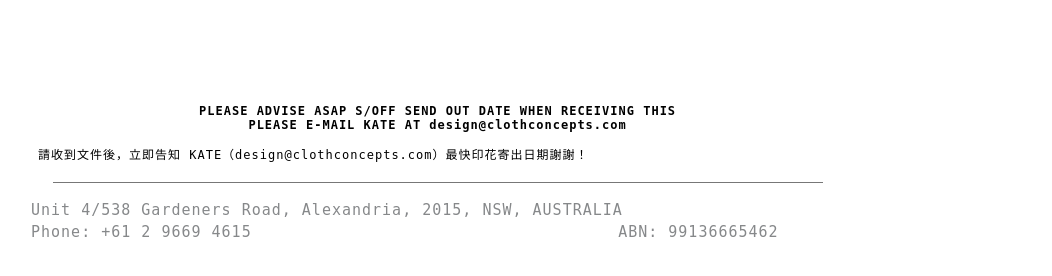
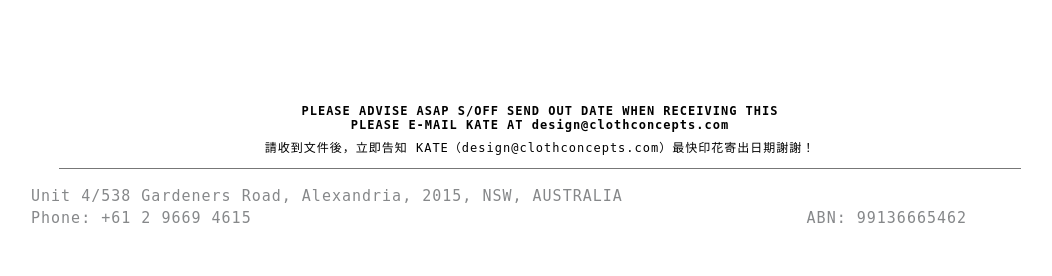
Before and after one commit to v2-software-pty-ltd/cloth-concepts-pdf-generator, a Flask app: template templates/lab_dip.html in a window 1280 px wide. Shown: the part 463-739 px from the top of the page, without its empty margins (100-1152 px from the left). Run offline with Flask 2, Linux system fonts and the light colour scheme; the template is opened without the code that fills it, so the values that code supplies are empty.

Commit message:
my change

```diff
--- a/templates/lab_dip.html
+++ b/templates/lab_dip.html
@@ -108,7 +108,7 @@
       </table>
     </div>
 
-    <div class="inv-footer" style="margin-top:80px; width:80%; padding-top:20px; padding-right:15px;">
+    <div class="inv-footer" style="margin-top:80px; width:100%; padding-top:20px;">
       <table width="92%" align="center" style="font-size: 14px; margin:0 auto;">
         <tr>
           <td style="text-align:center; font-weight:bold; font-size: 12px;">
@@ -117,9 +117,9 @@
           </td>
         </tr>
       </table>
-      <table width="92%" cellpadding="8">
+      <table width="92%" align="center" style="margin:0 auto;">
         <tr>
-          <td style="font-size: 12px;">請收到文件後，立即告知 KATE（design@clothconcepts.com）最快印花寄出日期謝謝！</td>
+          <td style="font-size: 12px; text-align:center;">請收到文件後，立即告知 KATE（design@clothconcepts.com）最快印花寄出日期謝謝！</td>
         </tr>
       </table>
       <div class="line-cls"></div>
```
